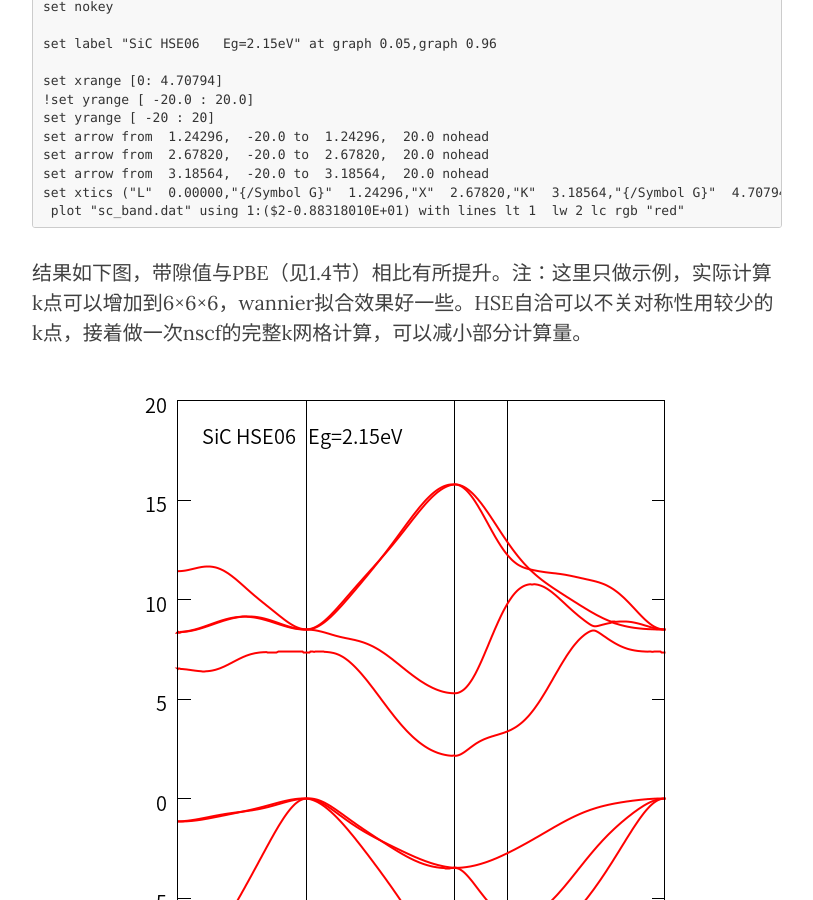
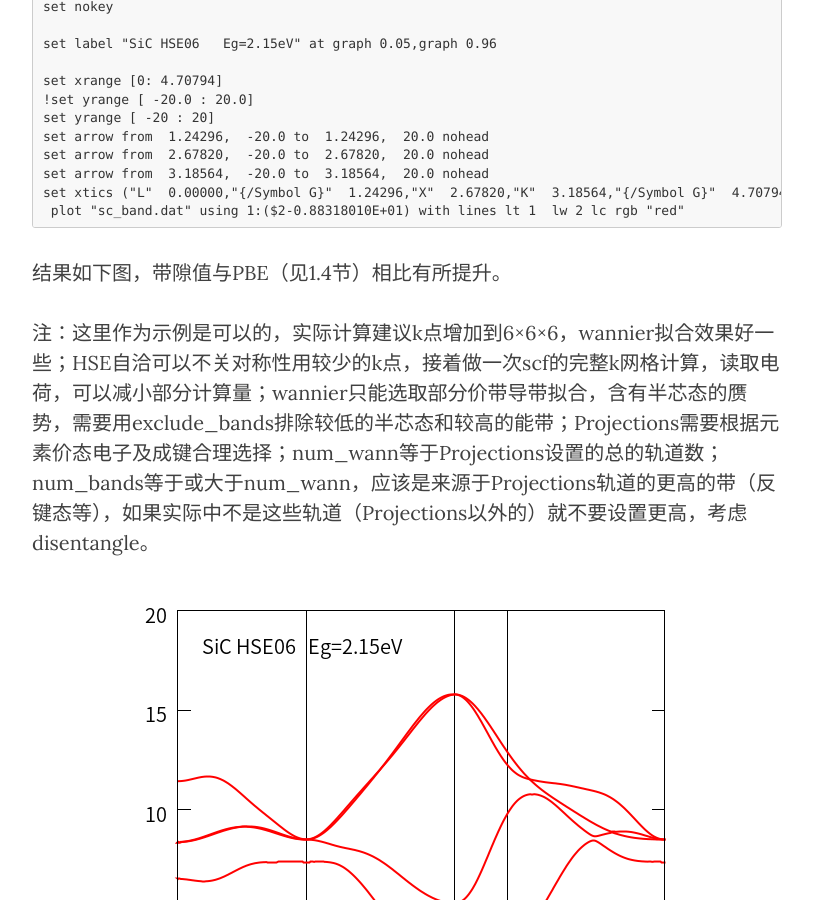
Before and after one commit to yyyu200/DFTbook, a Jekyll site: the page built from _posts/2019-04-01-HandsOn.md, in a window 1280 px wide and 900 px high, scrolled down 32368 px. Shown: the whole window, without its empty margins (233-1046 px from the left). Built offline with Jekyll 4.4.1, drawn with Linux system fonts in a browser that asks for light colours; nearby versions of some CDN libraries; formulas are drawn with MathJax 3; comment, search, counter and statistics services are not loaded; some of the changed text lies outside the part shown.

Commit message:
modify at20190910-12:22:56-aliyun

````diff
--- a/_posts/2019-04-01-HandsOn.md
+++ b/_posts/2019-04-01-HandsOn.md
@@ -1154,7 +1154,9 @@ set xtics ("L"  0.00000,"{/Symbol G}"  1.24296,"X"  2.67820,"K"  3.18564,"{/Symb
  plot "sc_band.dat" using 1:($2-0.88318010E+01) with lines lt 1  lw 2 lc rgb "red"
 ```
 
-结果如下图，带隙值与PBE（见1.4节）相比有所提升。注：这里只做示例，实际计算k点可以增加到6×6×6，wannier拟合效果好一些。HSE自洽可以不关对称性用较少的k点，接着做一次nscf的完整k网格计算，可以减小部分计算量。
+结果如下图，带隙值与PBE（见1.4节）相比有所提升。
+
+注：这里作为示例是可以的，实际计算建议k点增加到6×6×6，wannier拟合效果好一些；HSE自洽可以不关对称性用较少的k点，接着做一次scf的完整k网格计算，读取电荷，可以减小部分计算量；wannier只能选取部分价带导带拟合，含有半芯态的赝势，需要用exclude_bands排除较低的半芯态和较高的能带；Projections需要根据元素价态电子及成键合理选择；num_wann等于Projections设置的总的轨道数；num_bands等于或大于num_wann，应该是来源于Projections轨道的更高的带（反键态等），如果实际中不是这些轨道（Projections以外的）就不要设置更高，考虑disentangle。
 
 <p align="left">
     <img src="../../../../../img/sc_hseband.png" width="580"/>
@@ -1293,7 +1295,7 @@ plt.savefig('pdos.png',dpi=200)
 </p>
 
 ### 6.2 投影能带
-能带计算输入修改`calculation='bands'`，k点设置为：
+进行一次能带计算，输入中修改`calculation='bands'`，k点设置为：
 ```
 K_POINTS {crystal_b}
 3
````
Also changed, not shown: other parts of _posts/2019-04-01-HandsOn.md (+2 -2 lines).
